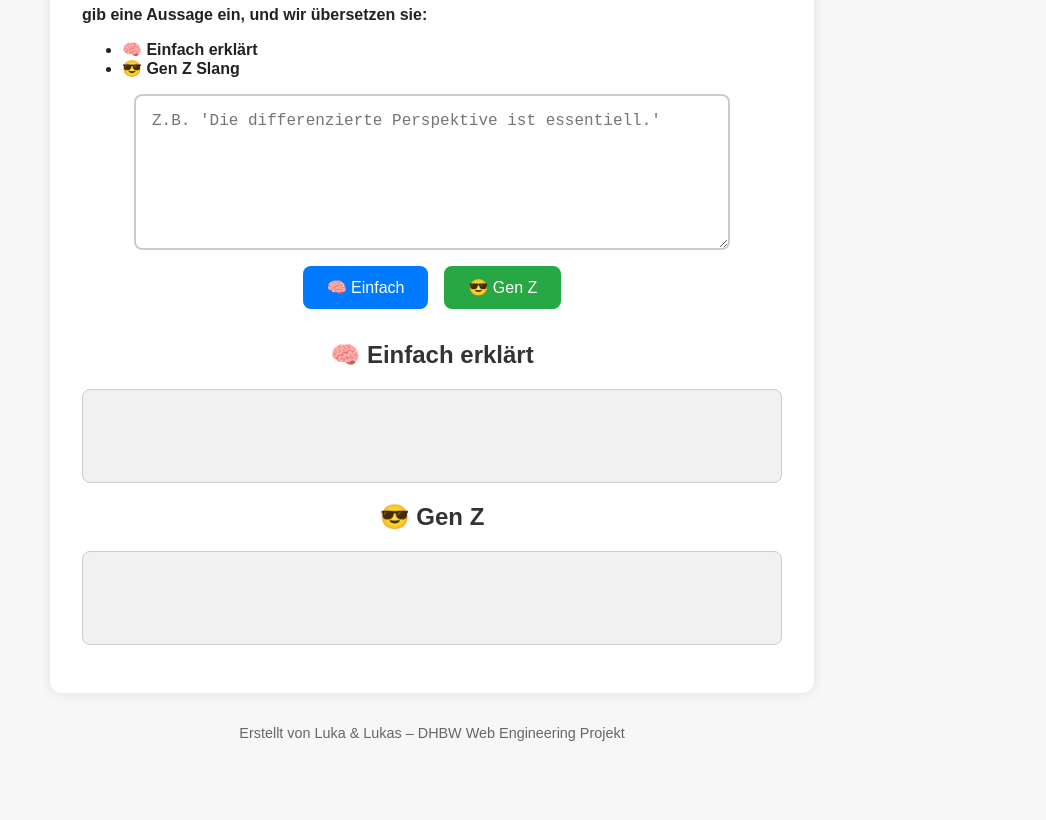
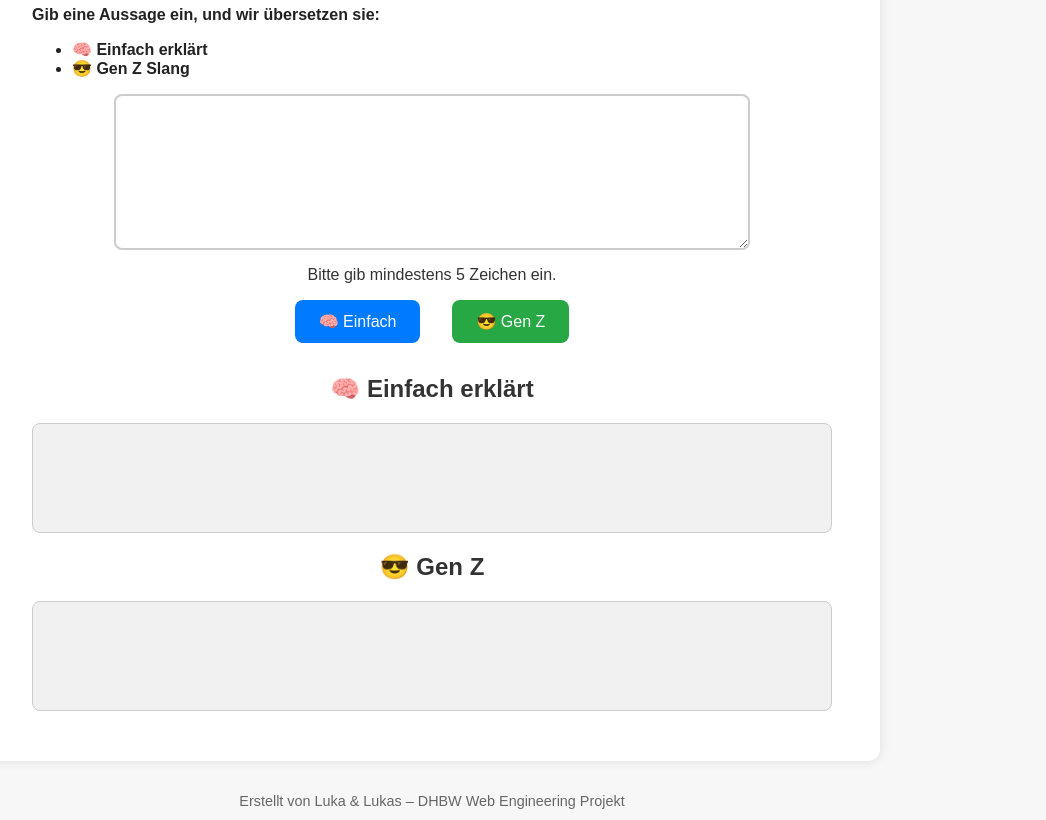
Before and after one commit to luka06-06/prof-pitcher-clean, a website: page public/index.html in a window 1280 px wide. Shown: the part 117-937 px from the top of the page, without its empty margins (208-1254 px from the left). Before the commit the page ends 905 px from the top, so only its background shows below. Drawn offline with Linux system fonts and the light colour scheme.

Commit message:
Verbesserungen an dem Layout in der Accesability

```diff
--- a/public/index.html
+++ b/public/index.html
@@ -4,36 +4,65 @@
   <meta charset="UTF-8" />
   <meta name="viewport" content="width=device-width, initial-scale=1.0" />
   <title>Prof Pitcher</title>
+  <meta name="description" content="Prof Pitcher übersetzt Professoren-Deutsch in einfache oder Gen-Z Sprache.">
   <link rel="stylesheet" href="styles.css" />
 </head>
 <body>
+
+  <!-- Skip-Link für Screenreader-Nutzer -->
+  <a href="#main-content" class="skip-link">Zum Hauptinhalt springen</a>
+
+  <!-- Darkmode Toggle -->
   <div style="position: absolute; top: 1rem; right: 1rem;">
     <button id="darkmode-toggle" aria-label="Darkmode umschalten">🌓</button>
   </div>
-    <main>
+
+  <main id="main-content">
     <h1>🎓 Prof Pitcher</h1>
-        <p><strong> gib eine Aussage ein, und wir übersetzen sie:</strong></p>
+    <p><strong>Gib eine Aussage ein, und wir übersetzen sie:</strong></p>
     <ul>
       <li><strong>🧠 Einfach erklärt</strong></li>
       <li><strong>😎 Gen Z Slang</strong></li>
     </ul>
 
-        <label for="input-text" class="sr-only">Aussage eingeben:</label>
-        <textarea id="input-text" placeholder="Z.B. 'Die differenzierte Perspektive ist essentiell.'" aria-label="Eingabetext"></textarea>
+    <form id="translation-form" aria-labelledby="form-label">
+      <label for="input-text" id="form-label" class="sr-only">Aussage eingeben:</label>
+      <textarea
+        id="input-text"
+        name="text"
+        required
+        minlength="5"
+        maxlength="1000"
+        aria-describedby="input-help"
+        placeholder="Z.B. 'Die differenzierte Perspektive ist essentiell.'"
+        aria-label="Eingabetext">
+      </textarea>
+      <div id="input-help" class="input-help">Bitte gib mindestens 5 Zeichen ein.</div>
 
       <div class="button-group">
-            <button id="simple-btn" aria-label="Einfach erklären">🧠 Einfach</button>
-            <button id="genz-btn" aria-label="Gen Z Slang">😎 Gen Z</button>
+        <button id="simple-btn" type="button" aria-label="Einfach erklären">🧠 Einfach</button>
+        <button id="genz-btn" type="button" aria-label="Gen Z Slang">😎 Gen Z</button>
       </div>
+    </form>
 
     <section>
       <h2>🧠 Einfach erklärt</h2>
-            <p id="simple-output" class="output" aria-live="polite" tabindex="0"></p>
+      <p id="simple-output"
+         class="output"
+         aria-live="polite"
+         role="status"
+         aria-atomic="true"
+         tabindex="0"></p>
     </section>
 
     <section>
       <h2>😎 Gen Z</h2>
-            <p id="genz-output" class="output" aria-live="polite" tabindex="0"></p>
+      <p id="genz-output"
+         class="output"
+         aria-live="polite"
+         role="status"
+         aria-atomic="true"
+         tabindex="0"></p>
     </section>
   </main>
 
--- a/public/styles.css
+++ b/public/styles.css
@@ -160,3 +160,104 @@ body.darkmode footer {
 body.darkmode #darkmode-toggle {
   color: #ddd;
 }
+
+.input-help {
+  font-family: inherit;
+  font-size: 1rem;
+  color: #333;
+  text-align: center;
+  margin-bottom: 1rem;
+  display: block;
+}
+
+.skip-link {
+  position: absolute;
+  left: -9999px;
+  top: auto;
+  width: 1px;
+  height: 1px;
+  overflow: hidden;
+}
+
+.skip-link:focus {
+  left: 1rem;
+  top: 1rem;
+  width: auto;
+  height: auto;
+  padding: 0.5rem 1rem;
+  background: #007bff;
+  color: white;
+  border-radius: 4px;
+  z-index: 1000;
+}
+.input-help {
+  font-family: inherit;
+  font-size: 1rem;
+  color: #333;
+  text-align: center;
+  margin-bottom: 1rem;
+  display: block;
+}
+
+.skip-link {
+  position: absolute;
+  left: -9999px;
+  top: auto;
+  width: 1px;
+  height: 1px;
+  overflow: hidden;
+}
+
+.skip-link:focus {
+  left: 1rem;
+  top: 1rem;
+  width: auto;
+  height: auto;
+  padding: 0.5rem 1rem;
+  background: #007bff;
+  color: white;
+  border-radius: 4px;
+  z-index: 1000;
+}
+
+/* Mobile Geräte*/
+
+/* Tablet/Handy */
+@media (min-width: 768px) {
+  main {
+    max-width: 90%;
+    padding: 2rem 3rem;
+  }
+
+  textarea {
+    width: 100%;
+    font-size: 1.1rem;
+  }
+
+  .button-group {
+    flex-direction: row;
+    justify-content: center;
+    gap: 1.5rem;
+  }
+
+  .output {
+    font-size: 1.05rem;
+  }
+}
+
+/* Desktop */
+@media (min-width: 1024px) {
+  main {
+    max-width: 800px;
+    margin: auto;
+  }
+
+  .button-group {
+    gap: 2rem;
+  }
+
+  .output {
+    padding: 1.5rem;
+    font-size: 1.1rem;
+  }
+}
```
Also changed, not shown: public/script.js (line endings or trailing spaces). Lines whose indentation alone changed are shown as unchanged.
